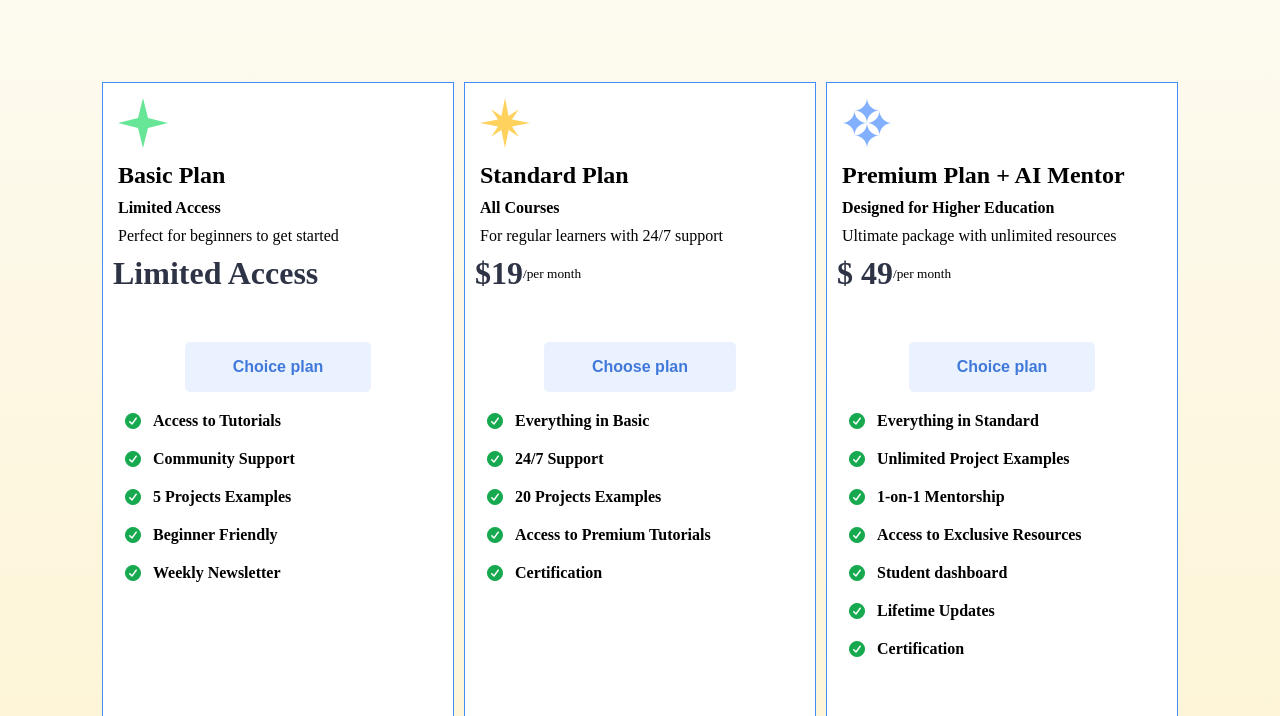
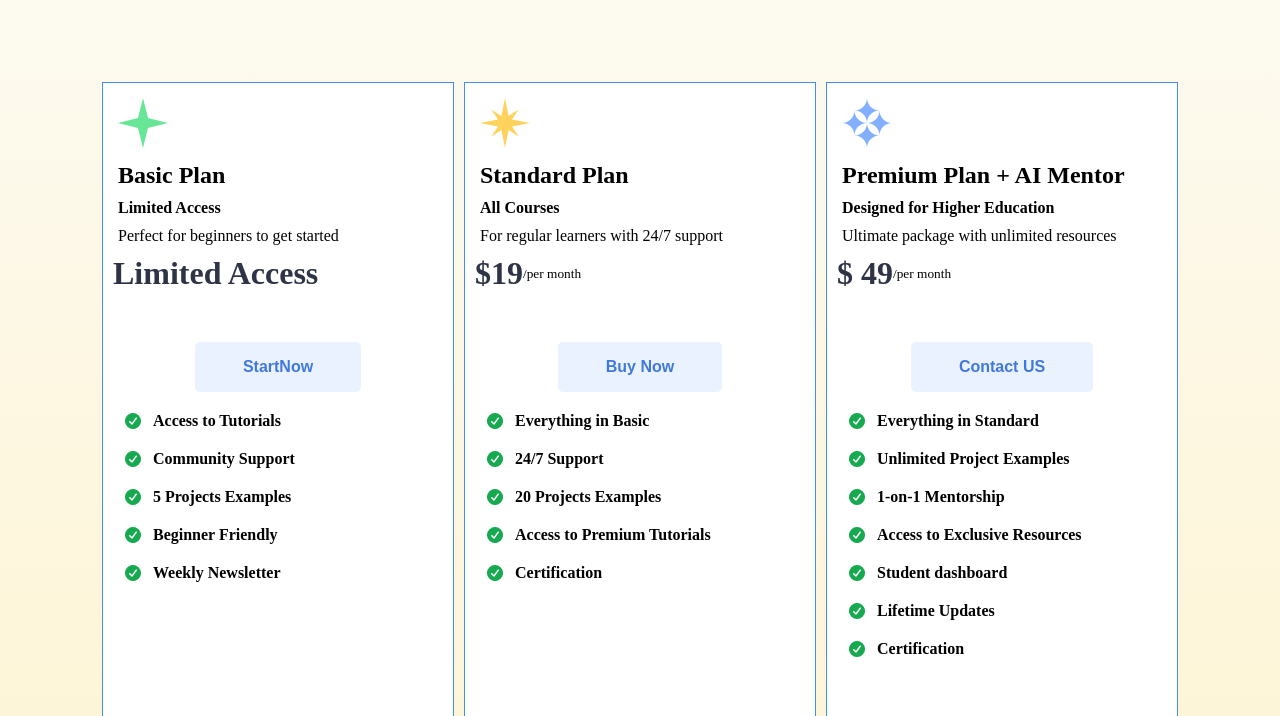
Before and after one commit to HasibCoderLab/code-fusionary-pricing-plans, a plain HTML site: page index.html in a window 1280 px wide. Shown: the part 84-800 px from the top of the page. Drawn offline with Linux system fonts and the light colour scheme.

Commit message:
update HTML ,JS

```diff
--- a/index.html
+++ b/index.html
@@ -32,7 +32,7 @@
                 <small></small>
             </div>
             <!-- Btn -->
-            <button>Choice plan</button>
+            <button>StartNow</button>
             <!-- h1 & chect icon -->
             <h1><i class="fa-solid fa-circle-check"></i> Access to Tutorials</h1>
             <h1><i class="fa-solid fa-circle-check"></i> Community Support</h1>
@@ -44,7 +44,7 @@
 
         </div>
 
-        <!-- ==============|2nd box|===== -->
+        <!-- 2nd box -->
         <div class="box">
             <img src="assets/svg/yellow-spark.svg" alt="yellow-spark">
             <h2 class="mid">Standard Plan</h2>
@@ -57,7 +57,7 @@
             </div>
 
             <!-- Btn -->
-            <button class="toggle-btn">Choose plan</button>
+            <button class="toggle-btn">Buy Now</button>
 
             <!-- hidden toggle box -->
             <div class="plan-options" id="plan-options-std">
@@ -65,14 +65,14 @@
                 <button onclick="setPlan('std','year')">Yearly</button>
             </div>
 
-            <!-- h1 & chect icon -->
+            <!-- features -->
             <h1><i class="fa-solid fa-circle-check"></i> Everything in Basic</h1>
             <h1><i class="fa-solid fa-circle-check"></i> 24/7 Support</h1>
             <h1><i class="fa-solid fa-circle-check"></i> 20 Projects Examples</h1>
             <h1><i class="fa-solid fa-circle-check"></i> Access to Premium Tutorials</h1>
             <h1><i class="fa-solid fa-circle-check"></i> Certification</h1>
+        </div>
 
-        </div>
         <!-- ========|3rd box|================= -->
         <div class="box">
             <img src="assets/svg/blue-spark.svg" alt="blue-spark">
@@ -85,7 +85,7 @@
                 <small>/per month</small>
             </div>
             <!-- Btn -->
-            <button>Choice plan</button>
+            <button>Contact US</button>
             <!-- h1 & check icon -->
             <!-- <h5>What's included</h5> -->
             <h1><i class="fa-solid fa-circle-check"></i> Everything in Standard</h1>
--- a/script.js
+++ b/script.js
@@ -1,12 +1,12 @@
 // Toggle show/hide plan options
 document.querySelector(".toggle-btn").addEventListener("click", () => {
     const options = document.getElementById("plan-options-std");
-    options.style.display = options.style.display = "block" ? "none" : block;
+    options.style.display = options.style.display === "block" ? "none" : "block";
     // console.log(options, "Dome");
 
 });
 const setPlan = (plan, type) => {
-    if (paln === "std") {
+    if (plan === "std") {
         if (type === "month") {
             document.getElementById("price-std").innerText = "$19";
             document.getElementById("duration-std").innerText = "/per month";
```
